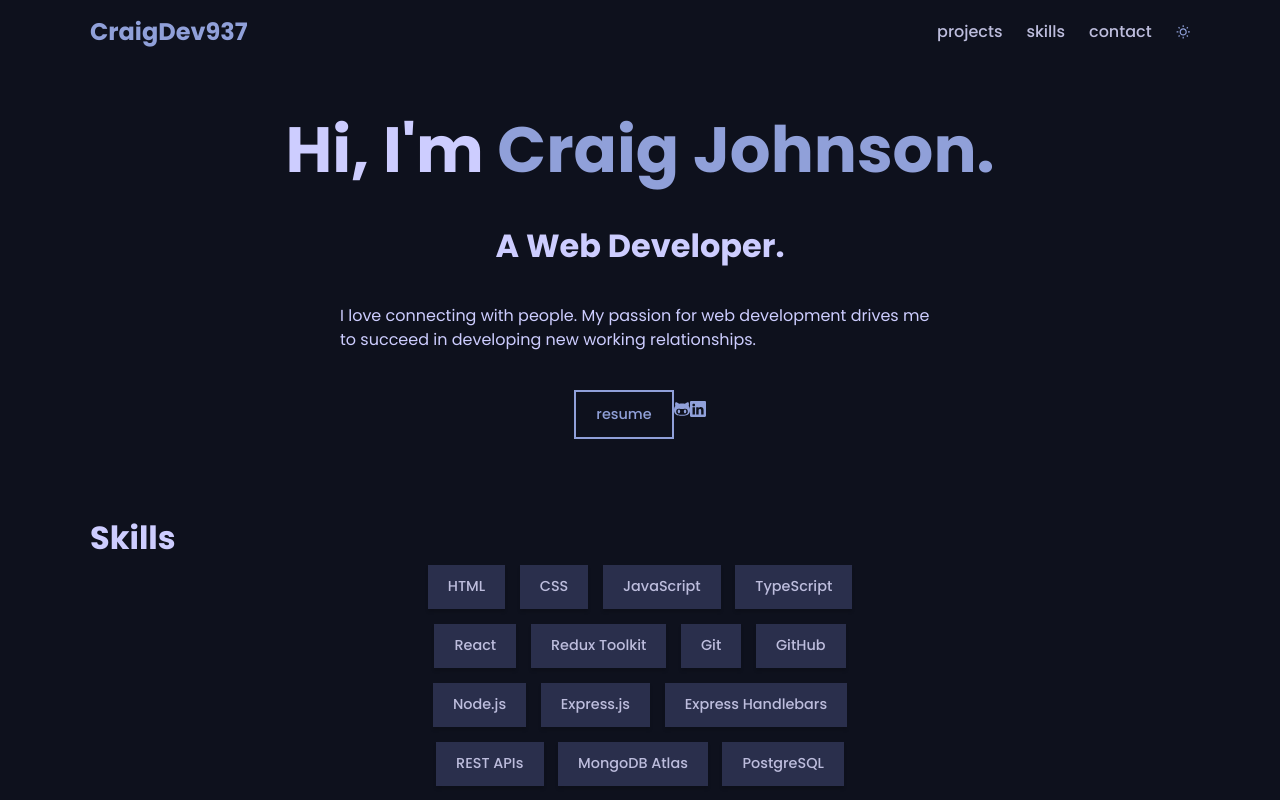
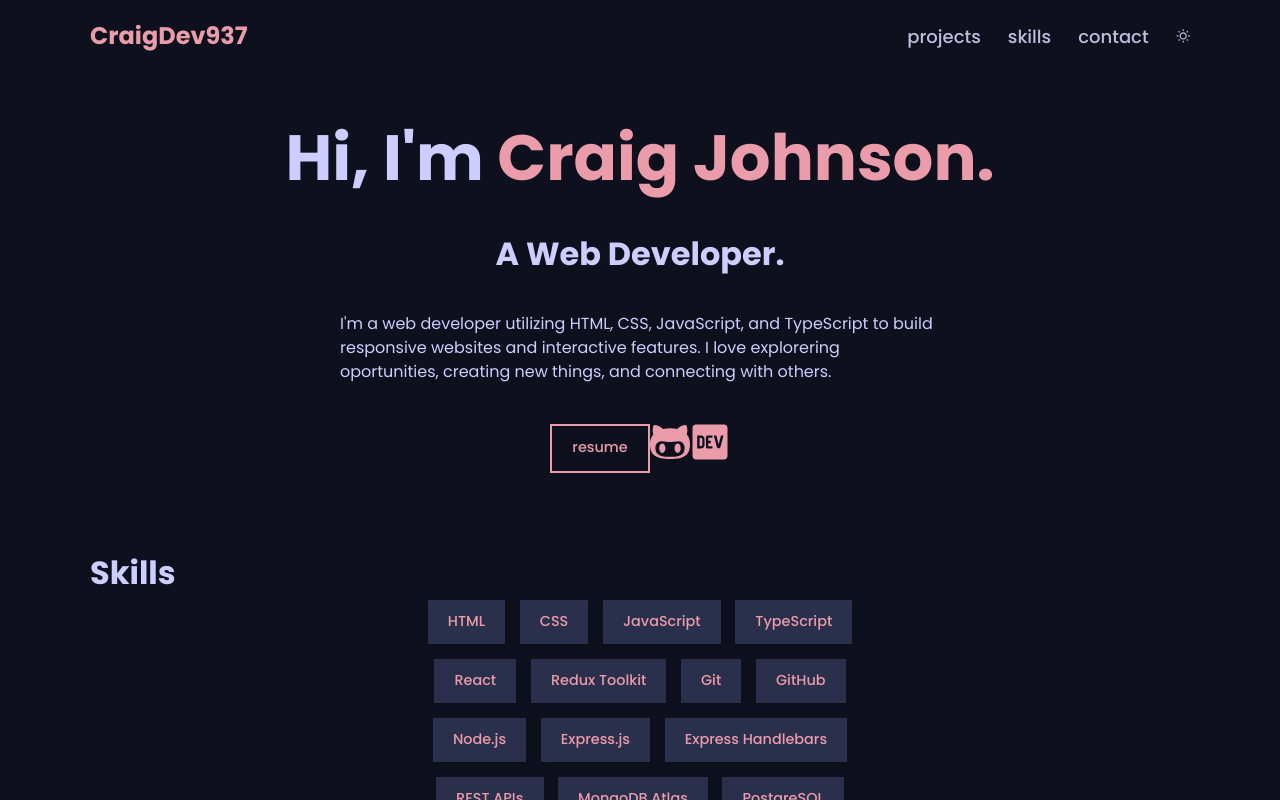
Before and after one commit to craigdev937/portfolio1, a React app: page / in a window 1280 px wide. Both pictures are taken after a click on the button "toggle theme". Shown: the top 800 px of the page. Built offline with nearby package versions, Linux system fonts and the light colour scheme; the HTML template or start-up script is replaced by a standard one.

Commit message:
Updated the About, Contact, Navbar, Project, and Skills components.

```diff
--- a/src/app/App.css
+++ b/src/app/App.css
@@ -58,8 +58,9 @@ button {
 }
 
 .light {
-    --foreground: #555;
+    --foreground: #000;
     --foreground-alt: #444;
+    --accent: #2e3a5c;
     --background: #dfdfdf;
     --background-alt: #fff;
     --primary: #2978b5;
@@ -69,6 +70,7 @@ button {
 .dark {
     --foreground: #bdbddd;
     --foreground-alt: #cdcdff;
+    --accent: #ea9caa;
     --background: #0e111d;
     --background-alt: #2a2f4c;
     --primary: #90a0d9;
@@ -98,17 +100,17 @@ button {
 }
 
 .link {
-    color: var(--primary);
+    color: var(--accent);
     padding: 0 0 0.3em 0;
     position: relative;
 }
 
 .link:hover {
-    color: var(--primary);
+    color: var(--accent);
 }
 
 .link:hover {
-    color: var(--primary);
+    color: var(--accent);
 }
 
 .link::before {
@@ -118,7 +120,7 @@ button {
     height: 0.2em;
     position: absolute;
     bottom: 0;
-    background-color: var(--primary);
+    background-color: var(--accent);
     transition: width 0.2s ease-in;
 }
 
@@ -148,8 +150,8 @@ button {
 }
 
 .btn--outline {
-    color: var(--primary);
-    border: 2px solid var(--primary);
+    color: var(--accent);
+    border: 2px solid var(--accent);
     position: relative;
     overflow: hidden;
     z-index: 1;
@@ -163,7 +165,7 @@ button {
 .btn--outline:before {
     content: "";
     position: absolute;
-    background-color: var(--primary);
+    background-color: var(--accent);
     right: 100%;
     bottom: 0;
     left: 0;
@@ -194,7 +196,7 @@ button {
 
 .btn--icon:hover,
 .btn--icon:focus {
-    color: var(--primary);
+    color: var(--accent);
 }
 
 .btn--icon:active {
--- a/src/components/about/About.css
+++ b/src/components/about/About.css
@@ -4,7 +4,7 @@
 }
 
 .about__name {
-    color: var(--primary);
+    color: var(--accent);
 }
 
 .about__role {
@@ -35,7 +35,12 @@
 }
 
 .about__btn:hover {
-    background-color: var(--primary);
+    background-color: var(--accent);
+}
+
+.github, .dev {
+    height: 40px;
+    width: 40px;
 }
 
 @media (max-width: 600px) {
--- a/src/components/about/About.tsx
+++ b/src/components/about/About.tsx
@@ -1,18 +1,19 @@
 import React from "react";
 import "./About.css";
 import { TfiGithub } from "react-icons/tfi";
-import { BsLinkedin } from "react-icons/bs";
+import { FaDev } from "react-icons/fa";
 
 const about = {
     name: "Craig Johnson",
     role: "Web Developer",
     description:
-        `I love connecting with people.
-        My passion for web development drives me to
-        succeed in developing new working relationships.`,
+        `I'm a web developer utilizing HTML, CSS, JavaScript,
+        and TypeScript to build responsive websites
+        and interactive features.  I love explorering oportunities,
+        creating new things, and connecting with others.`,
     resume: "https://example.com",
     social: {
-        linkedin: "https://linkedin.com",
+        dev: "https://dev.to",
         github: "https://github.com",
     },
 };
@@ -49,18 +50,18 @@ export const About = (): JSX.Element => {
                                     aria-label="github"
                                     target="_blank"
                                     rel="noreferrer"
-                                    ><TfiGithub />
+                                    ><TfiGithub className="github" />
                                 </a>
                             )}
 
-                            {social.linkedin && (
+                            {social.dev && (
                                 <a
-                                    href={social.linkedin}
+                                    href={social.dev}
                                     className="link link__icon"
-                                    aria-label="linkedin"
+                                    aria-label="DEV"
                                     target="_blank"
                                     rel="noreferrer"
-                                ><BsLinkedin />
+                                ><FaDev className="dev" />
                                 </a>
                             )}
                         </React.Fragment>
--- a/src/components/contact/Contact.tsx
+++ b/src/components/contact/Contact.tsx
@@ -48,7 +48,11 @@ export const Contact = (): JSX.Element => {
                     </aside>
                     <aside>
                         <label htmlFor="message">Message</label>
-                        <textarea className="form__message" name="message" />
+                        <textarea
+                            className="form__message"
+                            name="message"
+                            placeholder="Message"
+                        />
                     </aside>
                     <input
                         className="form__button"
--- a/src/components/header/Header.css
+++ b/src/components/header/Header.css
@@ -1,5 +1,6 @@
 .header {
     height: 4em;
+    font-size: 18px;
     max-width: 1100px;
     width: 95%;
     margin: 0 auto;
--- a/src/components/navbar/Navbar.css
+++ b/src/components/navbar/Navbar.css
@@ -13,6 +13,15 @@
 
 .nav__theme {
     margin-top: 0.4em;
+}
+
+.button__sunny {
+    color: var(--foreground);
+}
+
+.button__sunny:hover {
+    color: var(--accent);
+    scale: 1.3;
 }
 
 @media (max-width: 600px) {
--- a/src/components/navbar/Navbar.tsx
+++ b/src/components/navbar/Navbar.tsx
@@ -50,7 +50,12 @@ export const Navbar = (): JSX.Element => {
                 className="btn btn--icon nav__theme"
                 aria-label="toggle theme"
                 onClick={toggleTheme}
-                >{themeName === "dark" ? <MdOutlineWbSunny /> : <FaMoon />}
+                >{
+                    themeName === "dark" ?
+                        <MdOutlineWbSunny
+                            className="button__sunny"
+                        /> :
+                        <FaMoon />}
             </button>
 
             <button
--- a/src/containers/project/Project.css
+++ b/src/containers/project/Project.css
@@ -13,7 +13,7 @@
 
 .project__description {
     margin-top: 1em;
-    color: var(--foreground);
+    color: var(--accent);
 }
 
 .project__img {
@@ -26,15 +26,15 @@
     flex-wrap: wrap;
     justify-content: center;
     margin: 1.2em 0;
-    color: var(--foreground);
+    color: var(--accent);
 }
 
 .project__link {
-    color: var(--foreground);
+    color: var(--accent);
 }
 
 .project__icon {
     height: 42px;
     width: auto;
-    color: var(--foreground);
+    color: var(--accent);
 }
--- a/src/containers/skills/Skills.css
+++ b/src/containers/skills/Skills.css
@@ -9,7 +9,7 @@
     max-width: 450px;
     width: 95%;
     margin: 0 auto;
-    color: var(--foreground);
+    color: var(--accent);
 }
 
 .skills__list-item {
--- a/src/data/projects.ts
+++ b/src/data/projects.ts
@@ -42,7 +42,7 @@ export const projects: IProject[] = [
         description: "A project teaching Soccer drills.",
         technology: "Webpack, TypeScript, and React.",
         img: "https://cdn.pixabay.com/photo/2022/03/04/11/51/football-game-7047128_1280.jpg",
-        link: "https://en.wikipedia.org/wiki/Soccer_in_the_United_States/",
+        link: "https://en.wikipedia.org/wiki/Soccer_in_the_United_States",
         github: "https://github.com/craigdev937",
     },
     {
@@ -69,7 +69,7 @@ export const projects: IProject[] = [
         description: "A Project about discovering outer space!",
         technology: "Webpack, TypeScript, React, and Redux-Toolkit.",
         img: "https://cdn.pixabay.com/photo/2011/12/14/12/17/galaxy-11098_1280.jpg",
-        link: "https://en.wikipedia.org/wiki/Outer_space/",
+        link: "https://en.wikipedia.org/wiki/Outer_space",
         github: "https://github.com/craigdev937",
     },
 ];
```
